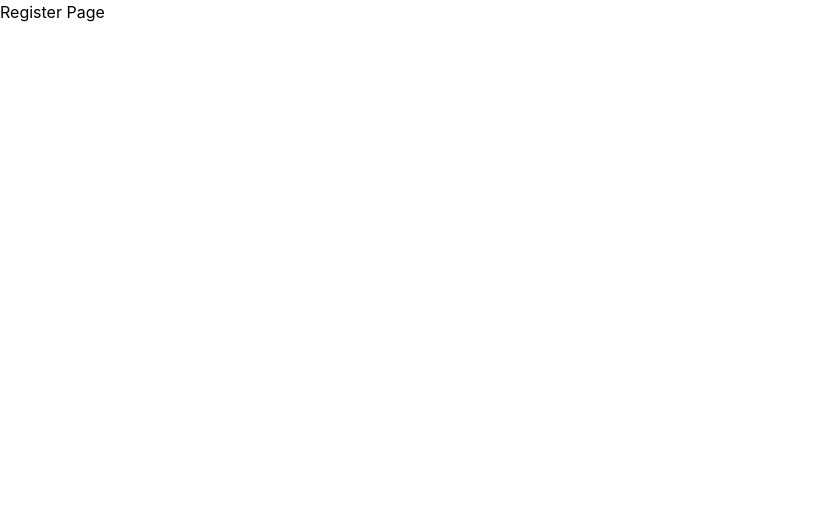
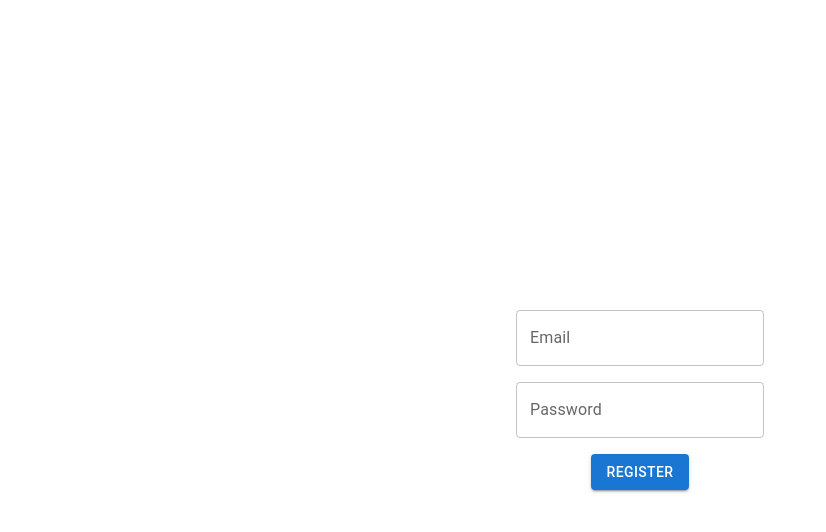
Before and after one commit to dentonkev/presto-deploy, a React (Vite) app in the folder frontend/: page /register in a window 1280 px wide. Shown: the top 532 px of the page, without its empty margins (0-826 px from the left). Built offline with nearby package versions, Linux system fonts and the light colour scheme.

Commit message:
Login + Register page

```diff
--- a/frontend/index.html
+++ b/frontend/index.html
@@ -2,7 +2,7 @@
 <html lang="en">
   <head>
     <meta charset="UTF-8" />
-    <link rel="icon" type="image/svg+xml" href="/vite.svg" />
+    <link rel="icon" href="/src/assets/slides.png" />
     <meta name="viewport" content="width=device-width, initial-scale=1.0" />
     <title>Presto</title>
   </head>
--- a/frontend/package.json
+++ b/frontend/package.json
@@ -11,6 +11,9 @@
     "preview": "vite preview"
   },
   "dependencies": {
+    "@emotion/react": "^11.14.0",
+    "@emotion/styled": "^11.14.1",
+    "@mui/material": "^7.3.9",
     "@tailwindcss/vite": "^4.2.2",
     "eslint-plugin-react": "^7.37.5",
     "react": "^19.2.0",
--- a/frontend/src/App.tsx
+++ b/frontend/src/App.tsx
@@ -1,14 +1,15 @@
 import { BrowserRouter, Route, Routes } from 'react-router-dom'
-import Landing from './pages/Landing'
-
+import Landing from './pages/Landing.tsx'
+import Login from './pages/Login.tsx'
+import Register from './pages/Register.tsx'
 
 const App = () => {
   return (
     <BrowserRouter>
       <Routes>
         <Route path="/" element={<Landing />} />
-        <Route path="/login" element={<div>Login Page </div>} />
-        <Route path="/register" element={<div>Register Page </div>} />
+        <Route path="/login" element={<Login />} />
+        <Route path="/register" element={<Register />} />
         <Route path="/dashboard" element={<div>Dashboard Page </div>} />
       </Routes>
     </BrowserRouter>
--- a/frontend/src/pages/Landing.jsx
+++ b/frontend/src/pages/Landing.tsx
@@ -9,7 +9,7 @@ const Landing = () => {
    return (
 		<main className='flex flex-col items-center justify-center h-screen gap-4'>
 			<h1 className='text-4xl text-bold'>Presto</h1>
-			<div>
+			<div className='flex flex-col gap-4'>
 				<button onClick={loginClick} className="bg-blue-500 hover:bg-blue-700 text-white font-bold py-2 px-4 rounded">
 				Login
 				</button>
--- /dev/null
+++ b/frontend/src/pages/Login.tsx
@@ -0,0 +1,17 @@
+import { Box, TextField, Button } from '@mui/material';
+import { useState } from 'react';
+
+const Login = () => {
+  const [email, setEmail] = useState("");
+  const [password, setPassword] = useState("");
+
+  return (
+    <Box className="flex flex-col items-center justify-center h-screen gap-4">
+      <TextField id="outlined-basic" label="Email" variant="outlined" onChange={(e) => setEmail(e.target.value)} />
+      <TextField id="outlined-basic" label="Password" variant="outlined" onChange={(e) => setPassword(e.target.value)} />
+      <Button variant="contained">Login</Button>
+    </Box>
+  );
+};
+
+export default Login;
--- /dev/null
+++ b/frontend/src/pages/Register.tsx
@@ -0,0 +1,13 @@
+import { Box, TextField, Button } from '@mui/material';
+
+const Register = () => {
+  return (
+    <Box className="flex flex-col items-center justify-center h-screen gap-4">
+      <TextField id="outlined-basic" label="Email" variant="outlined" />
+      <TextField id="outlined-basic" label="Password" variant="outlined" />
+      <Button variant="contained">Register</Button>
+    </Box>
+  );
+};
+
+export default Register;
```
Also changed, not shown: frontend/src/pages/Login.jsx (deleted, +0 -8 lines), frontend/src/assets/slides.png (added).
